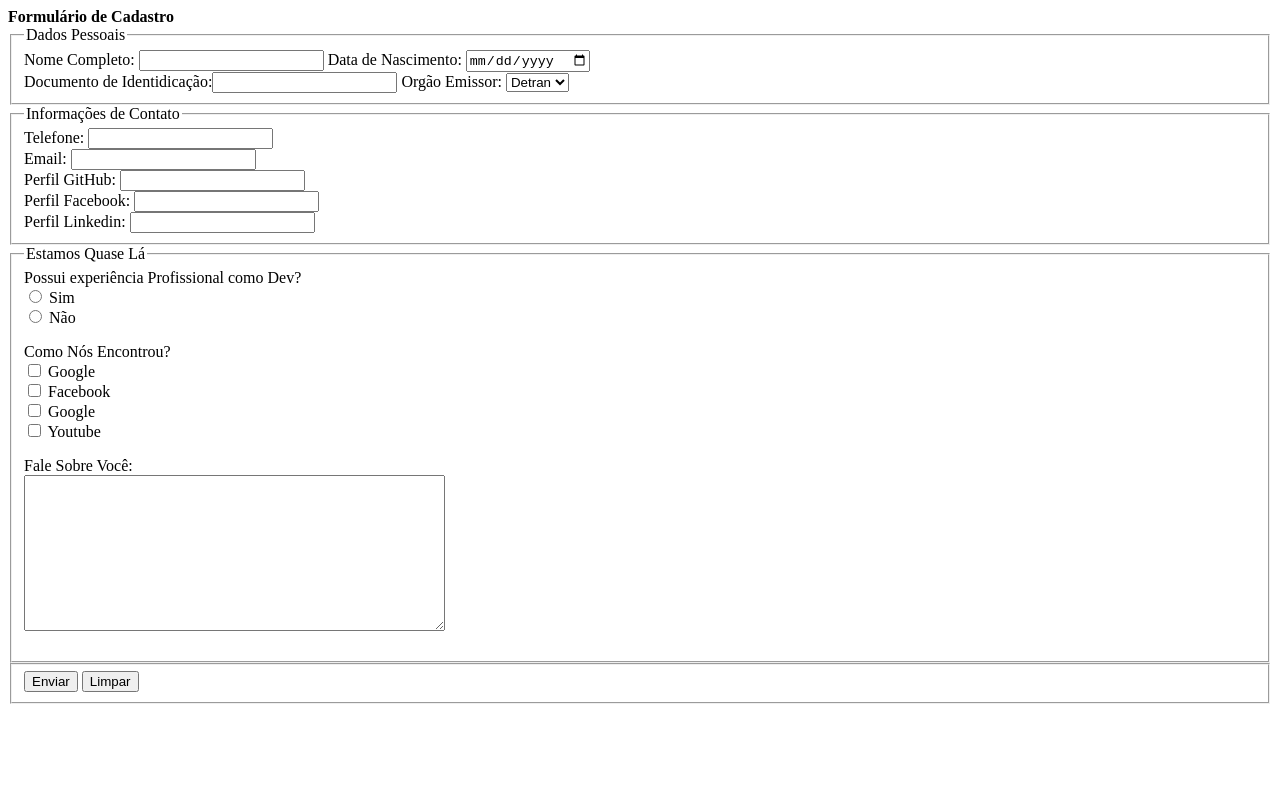
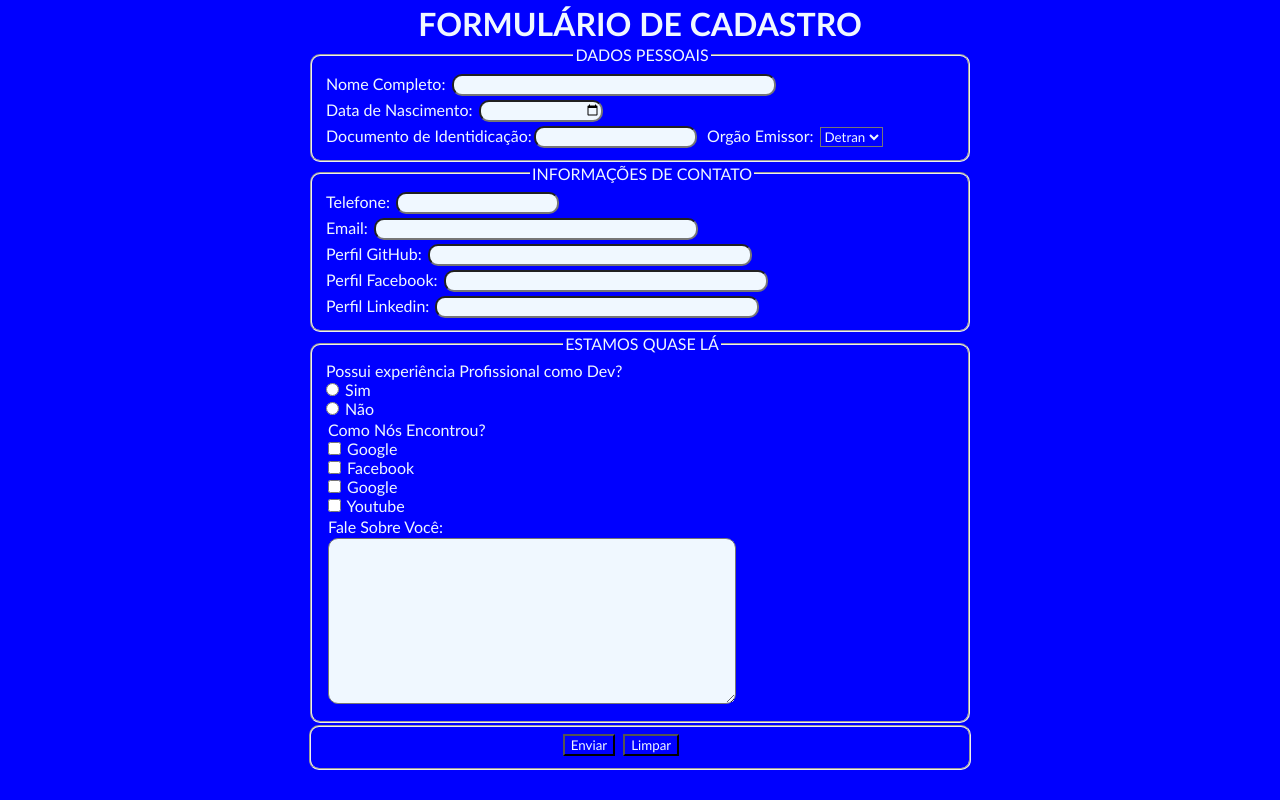
Before and after one commit to TamirisASilva/dio-bootcamp-desenv-jogos, a plain HTML site: page comecando-com-html/index.html in a window 1280 px wide. Drawn offline with Linux system fonts and the light colour scheme.

Commit message:
finalização do formulário

```diff
--- a/comecando-com-html/assets/css/style.css
+++ b/comecando-com-html/assets/css/style.css
@@ -0,0 +1,28 @@
+*{
+    margin: 2px;
+    font-family: 'Gill Sans', 'Gill Sans MT', Calibri, 'Trebuchet MS', sans-serif;
+    background-color: blue;
+    color: aliceblue;
+
+}
+h1{
+    text-align: center;
+    text-transform: uppercase;
+}
+fieldset{
+    width: 290px;
+    width: 50%; margin: 0px auto;
+    border-radius: 10px;
+}
+.botao-centro{
+    width: 25%; margin: 0px auto;
+
+}
+input, textarea{
+    border-radius: 10px;
+    background-color: aliceblue;
+}
+legend{
+    text-align: center;
+    text-transform: uppercase;
+}
--- a/comecando-com-html/index.html
+++ b/comecando-com-html/index.html
@@ -11,12 +11,12 @@
 </head>
 
 <body>
-    <div><strong>Formulário de Cadastro</strong></div>
+    <h1><div><strong>Formulário de Cadastro</strong></div></h1>
     <form name="signup" onsubmit="alert('Enviei um formulário')" target="_blank" autocomplete="on"  method="get" action="tamiris.asilva@hotmail.com">
     <div>
         <fieldset>
             <Legend>Dados Pessoais</Legend>
-        <label>Nome Completo: <input type="text" name="name"></label>
+        <label>Nome Completo: <input type="text" name="name" style="width: 50%"></label><br>
         <label>Data de Nascimento: <input type="date" name="date"></label><br>
         <label>Documento de Identidicação:<input type="number"></label>
         <Label>Orgão Emissor: <select name="orgão emissor">
@@ -29,10 +29,10 @@
         <fieldset>
             <Legend>Informações de Contato</Legend>
             <Label>Telefone: <input type="tel"></Label><br>
-            <Label>Email: <input type="email"></Label><br>
-            <Label>Perfil GitHub: <input type="url"></Label><br>
-            <Label>Perfil Facebook: <input type="url"></Label><br>
-            <Label>Perfil Linkedin: <input type="url"></Label><br>
+            <Label>Email: <input type="email" style="width: 50%"></Label><br>
+            <Label>Perfil GitHub: <input type="url" style="width: 50%"></Label><br>
+            <Label>Perfil Facebook: <input type="url" style="width: 50%"></Label><br>
+            <Label>Perfil Linkedin: <input type="url" style="width: 50%"></Label><br>
         </fieldset>
     </div>
     <div>
@@ -51,7 +51,7 @@
         </fieldset>
     </div>
     <fieldset>
-        <div>
+        <div class="botao-centro">
         <button type="submit">Enviar</button>
         <button type="reset">Limpar</button>
     </div>
```
